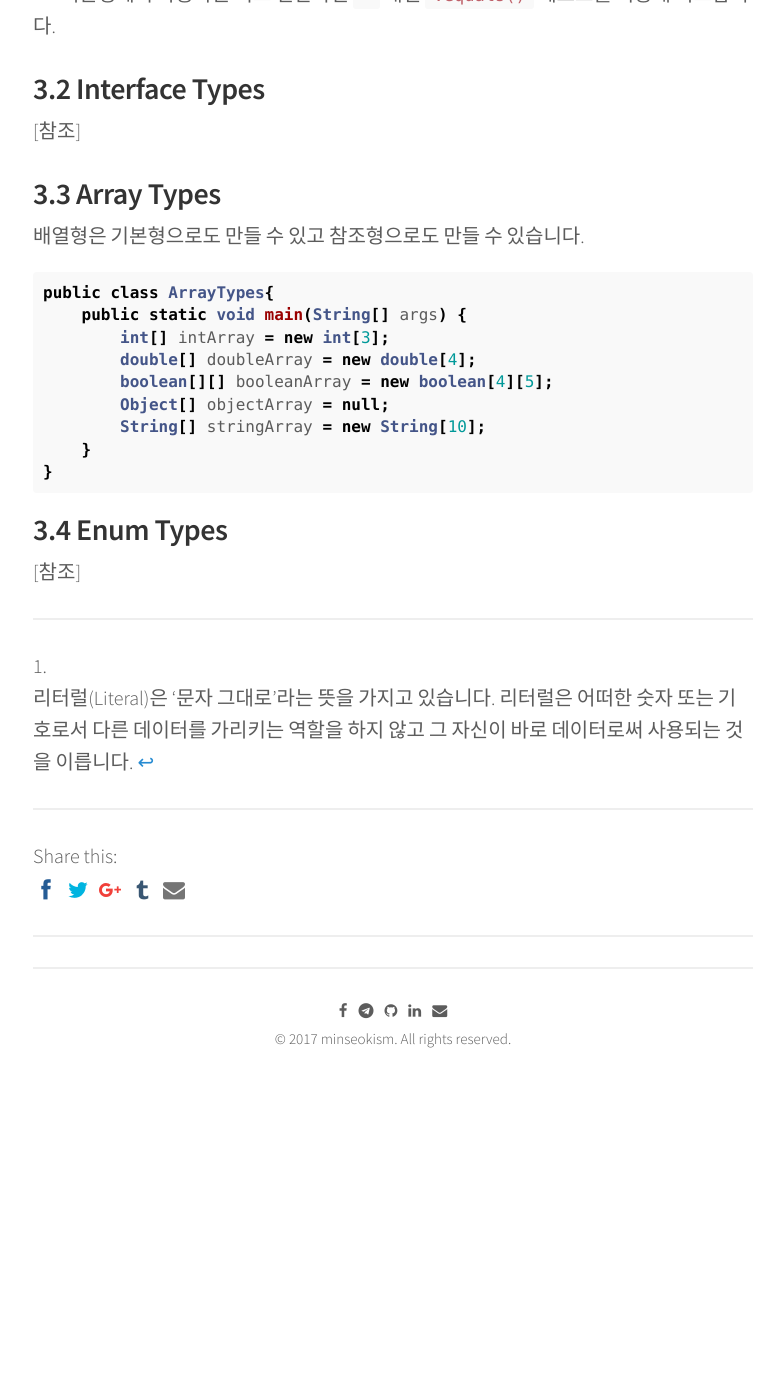
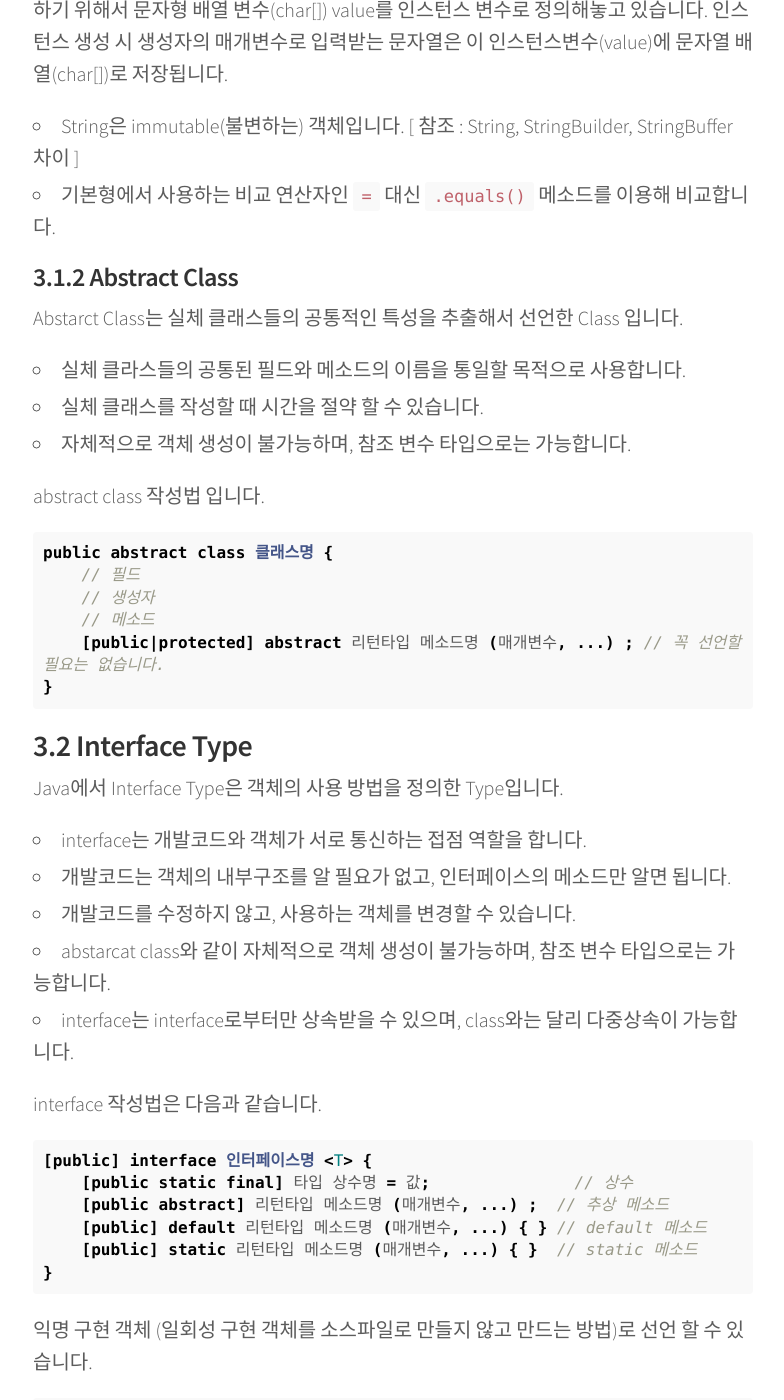
Before and after one commit to minseokism/minseokism.github.io, a Jekyll site: the page built from _posts/2017-04-04-java_data_type_01.md, in a window 1280 px wide and 1400 px high, scrolled down 3820 px. Shown: the whole window, without its empty margins (247-1031 px from the left). Built offline with Jekyll 4.4.1, drawn with Linux system fonts in a browser that asks for light colours; comment, search, counter and statistics services are not loaded; before the commit the page ends 4971 px from its top, so only the background shows below that; some of the changed text lies outside the part shown.

Commit message:
Changed post-03

````diff
--- a/_posts/2017-04-04-java_data_type_01.md
+++ b/_posts/2017-04-04-java_data_type_01.md
@@ -3,7 +3,7 @@ layout: post
 title: Java Data Types
 description: "Java Data Type에 대해 기술"
 date: 2017-04-04
-tags: [java,data type]
+tags: [java,data type,class,interface,enum]
 comments: true
 share: true
 ---
@@ -23,9 +23,10 @@ Java Data Types
     ㄴ Class Types
         ㄴ Wrapper Class
         ㄴ String Class
-    ㄴ Interface Types
-    ㄴ Array Types
-    ㄴ Enum Types
+        ㄴ Abstract Class
+    ㄴ Interface Type
+    ㄴ Array Type
+    ㄴ Enum Type
     ㄴ etc.
 ㄴ Null Type
 ```
@@ -82,7 +83,7 @@ byte -> short -> int -> long -> float -> double
 ### 3.1 Class Types
 클래스형은 기본형과 다르게 객체를 참조합니다.
 ```java
-class HearthStone{
+class HearthStone {
     private int number;
     HearthStone(int numuber) {
         this.number = number;
@@ -93,16 +94,24 @@ class HearthStone{
     public void setNumber(int number) {
         this.number = number;
     }
+
+    public String toSting() {
+        return String.valueOf(number);
+    }
 }
+
 public class ClassType {
     public static void main(String[] args) {
         HearthStone a = new HearthStone(6);
         HearthStone b = new HearthStone(4);
-        System.out.println(a.getNumber()); // "a" result is 6.
+
+        System.out.println(a); // "a" result is 6.
         a = b;
-        System.out.println(a.getNumber()); // "a" result is 4.
+
+        System.out.println(a); // "a" result is 4.
         b.setNumber(9);
-        System.out.println(a.getNumber()); // "a" result is 9.
+
+        System.out.println(a); // "a" result is 9.
     }
 }
 ```
@@ -123,19 +132,60 @@ char     Char
 boolean  Boolean
 ```
 
-#### 3.1.1 String Class
+#### 3.1.2 String Class
 String Class는 참조형에 속하지만, 기본형처럼 사용합니다. String Class는 문자열을 저장하기 위해서 문자형 배열 변수(char[]) value를 인스턴스 변수로 정의해놓고 있습니다. 인스턴스 생성 시 생성자의 매개변수로 입력받는 문자열은 이 인스턴스변수(value)에 문자열 배열(char[])로 저장됩니다.
 
 - String은 immutable(불변하는) 객체입니다. [ 참조 : String, StringBuilder, StringBuffer 차이 ]
 - 기본형에서 사용하는 비교 연산자인 `=` 대신 `.equals()` 메소드를 이용해 비교합니다.
 
-### 3.2 Interface Types
-[참조]
-### 3.3 Array Types
+#### 3.1.2 Abstract Class
+Abstarct Class는 실체 클래스들의 공통적인 특성을 추출해서 선언한 Class 입니다.
+
+- 실체 클라스들의 공통된 필드와 메소드의 이름을 통일할 목적으로 사용합니다.
+- 실체 클래스를 작성할 때 시간을 절약 할 수 있습니다.
+- 자체적으로 객체 생성이 불가능하며, 참조 변수 타입으로는 가능합니다.
+
+abstract class 작성법 입니다.
+```java
+public abstract class 클래스명 {
+    // 필드
+    // 생성자
+    // 메소드
+    [public|protected] abstract 리턴타입 메소드명 (매개변수, ...) ; // 꼭 선언할 필요는 없습니다.
+}
+```
+
+### 3.2 Interface Type
+Java에서 Interface Type은 객체의 사용 방법을 정의한 Type입니다.
+
+- interface는 개발코드와 객체가 서로 통신하는 접점 역할을 합니다.
+- 개발코드는 객체의 내부구조를 알 필요가 없고, 인터페이스의 메소드만 알면 됩니다.
+- 개발코드를 수정하지 않고, 사용하는 객체를 변경할 수 있습니다.
+- abstarcat class와 같이 자체적으로 객체 생성이 불가능하며, 참조 변수 타입으로는 가능합니다.
+- interface는 interface로부터만 상속받을 수 있으며, class와는 달리 다중상속이 가능합니다.
+
+interface 작성법은 다음과 같습니다.
+```java
+[public] interface 인터페이스명 <T> {
+    [public static final] 타입 상수명 = 값;               // 상수
+    [public abstract] 리턴타입 메소드명 (매개변수, ...) ;  // 추상 메소드
+    [public] default 리턴타입 메소드명 (매개변수, ...) { } // default 메소드
+    [public] static 리턴타입 메소드명 (매개변수, ...) { }  // static 메소드
+}
+```
+
+익명 구현 객체 (일회성 구현 객체를 소스파일로 만들지 않고 만드는 방법)로 선언 할 수 있습니다.
+```java
+인터페이스명 변수 = new 인터페이스명() {
+    // interface에서 선언된 추상 메소드의 실체 메소드를 선언
+};
+```
+
+### 3.3 Array Type
 배열형은 기본형으로도 만들 수 있고 참조형으로도 만들 수 있습니다.
 
 ```java
-public class ArrayTypes{
+public class ArrayTypes {
     public static void main(String[] args) {
         int[] intArray = new int[3];
         double[] doubleArray = new double[4];
@@ -145,8 +195,36 @@ public class ArrayTypes{
     }
 }
 ```
-### 3.4 Enum Types
-[참조]
+
+### 3.4 Enum Type
+자바의 열거형인 Enum은 서로 연관된 상수들의 집합을 뜻합니다.
+- Enum Type 또한 class이기 때문에 생성자를 가질 수 있습니다. 하지만 직접 생성 할 수는 없습니다.
+- 키워드 Enum을 사용하게 되면 구현의 의도가 열거임을 분명히 알 수 있습니다.
+```java
+// java 파일로 생성
+public enum 이넘명 {
+    상수명, 상수명, 상수명 ...
+}
+
+// class 내부에서 선언
+public class 클래스명 {
+    private String name;
+    enum myEnum {
+        Apple, Banana, Carrot
+    }
+    ...
+}
+
+// class 외부에서 선언
+public enum myEnum {
+    Apple, Banana, Carrot
+}
+
+public class 클래스명 {
+    private String name;
+    ...
+}
+```
 
 ---
  [^Literal]: 리터럴(Literal)은 '문자 그대로'라는 뜻을 가지고 있습니다. 리터럴은 어떠한 숫자 또는 기호로서 다른 데이터를 가리키는 역할을 하지 않고 그 자신이 바로 데이터로써 사용되는 것을 이릅니다.
````
